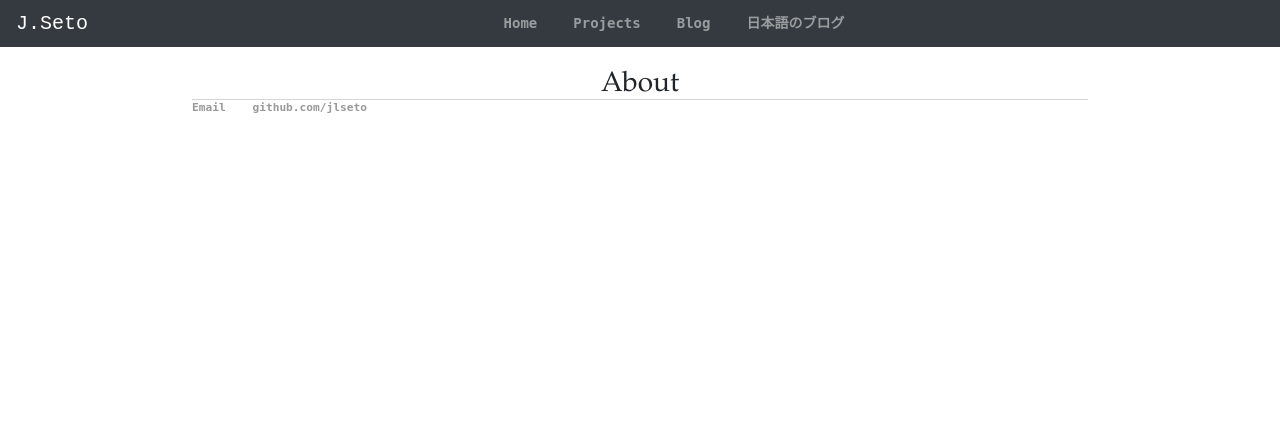
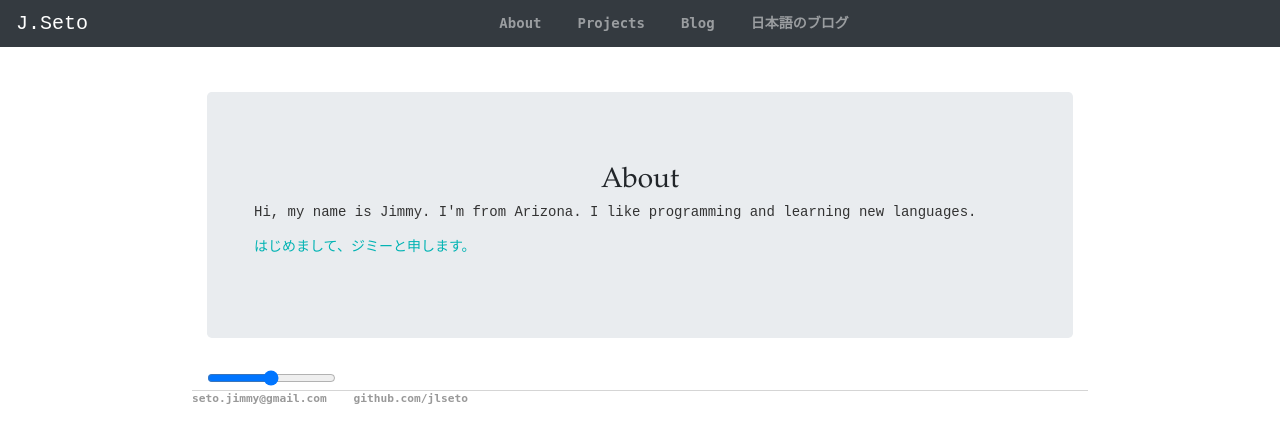
Before and after one commit to JLSeto/blog_angular, a Jekyll site: the page built from about/index.html, in a window 1280 px wide and 1400 px high. Shown: the top 443 px of the window. Built offline with Jekyll 4.4.1, drawn with Linux system fonts in a browser that asks for light colours; nearby versions of some CDN libraries.

Commit message:
Updated Stuff

```diff
--- /dev/null
+++ b/_layouts/about.html
@@ -0,0 +1,14 @@
+---
+layout: default
+---
+
+<div class="jumbotron">
+	<div class="container">
+		<h1 class="display-3">{{page.title}}</h1>
+		<p>{{ content }}</p>
+	</div>
+</div>
+
+<div id="slidecontainer">
+  <input type="range" min="1" max="100" value="50" class="slider" id="myRange">
+</div>
--- a/_layouts/default.html
+++ b/_layouts/default.html
@@ -21,6 +21,8 @@
 	</head>
   <body>
 
+
+
 		<nav class="navbar fixed-top navbar-expand-sm navbar-dark bg-dark">
 		<button class="navbar-toggler" type="button" data-toggle="collapse" data-target="#nav-content" aria-controls="nav-content" aria-expanded="false" aria-label="Toggle navigation">
 		<span class="navbar-toggler-icon"></span>
@@ -33,7 +35,7 @@
 		<div class="collapse navbar-collapse" id="nav-content">
 		<ul class="navbar-nav mx-auto">
 		<li class="nav-item">
-		<a class="nav-link" href="/">Home</a>
+		<a class="nav-link" href="/about">About</a>
 		</li>
 		<li class="nav-item">
 		<a class="nav-link" href="/projects">Projects</a>
@@ -62,7 +64,7 @@
 		</div><!-- /.container -->
 		<footer>
 				<ul>
-						<li><a href="mailto:seto.jimmy@gmail.com">Email</a></li>
+						<li><a href="mailto:seto.jimmy@gmail.com">seto.jimmy@gmail.com</a></li>
 						<li><a href="https://github.com/jlseto">github.com/jlseto</a></li>
 			</ul>
 		</footer>
@@ -79,6 +81,5 @@
 		<script src="https://maxcdn.bootstrapcdn.com/bootstrap/4.0.0-beta/js/bootstrap.min.js" integrity="sha384-h0AbiXch4ZDo7tp9hKZ4TsHbi047NrKGLO3SEJAg45jXxnGIfYzk4Si90RDIqNm1" crossorigin="anonymous"></script>
 
 
-
   </body>
 </html>
--- /dev/null
+++ b/_sass/jumbotron.scss
@@ -0,0 +1,25 @@
+/* Move down content because we have a fixed navbar that is 50px tall */
+body {
+  padding-top: 2rem;
+}
+
+p.about1 {
+    font-size: 1.0em;
+    line-height: 1.4em;
+    color: #333;
+}
+
+p.about2 {
+    font-size: 1.0em;
+    line-height: 1.4em;
+    color: rgb(0, 179, 179);
+}
+
+h1.display-3 {
+    font-size: 2.0em;
+
+}
+
+#slidecontainer {
+    width: 100%; /* Width of the outside container */
+}
--- a/_sass/typography.scss
+++ b/_sass/typography.scss
@@ -13,3 +13,75 @@ body {
     font-weight: 500;
     line-height: 15.4px;
 }
+
+
+
+nav ul, footer ul {
+    font-family:'monospace';
+    padding: 0px;
+    list-style: none;
+    font-weight: bold;
+}
+nav ul li, footer ul li {
+    display: inline;
+    margin-right: 20px;
+}
+a {
+    text-decoration: none;
+    color: #999;
+}
+a:hover {
+    text-decoration: underline;
+}
+h1 {
+    position: relative;
+    top: 10px;
+    text-align: center;
+    font-size: 2em;
+    font-family:'Garamond','monospace';
+}
+
+h2 {
+  font-size: 1.5em;
+  line-height: 1.4em;
+  color: #333;
+}
+
+p.meta {
+  font-size: 1.0em;
+  line-height: 1.4em;
+  color: #334;
+
+}
+
+p {
+    font-size: 1.5em;
+    line-height: 1.4em;
+    color: #333;
+}
+footer {
+    border-top: 1px solid #d5d5d5;
+    font-size: .8em;
+}
+
+ul.blog {
+  text-align: left;
+  margin: 20px auto 40px;
+  font-size: 1.0em;
+
+}
+
+ul.blog li {
+    list-style: none;
+
+}
+
+div.posts {
+  font-size: 0.6em;
+
+}
+
+a.blogg {
+
+
+}
--- a/about/index.html
+++ b/about/index.html
@@ -1,9 +1,13 @@
 ---
-layout: default
+layout: about
 title: About
-css:
-- /css/about.css
 ---
-<div class="hello">
-	<h1>{{ page.title }}</h1>
+
+
+<div class="about1">
+	<p class="about1">Hi, my name is Jimmy. I'm from Arizona. I like programming and learning new languages. </p>
 </div>
+
+<div class="about2">
+	<p class="about2">はじめまして、ジミーと申します。</p>
+</div>
--- a/css/main.scss
+++ b/css/main.scss
@@ -4,74 +4,4 @@
 ---
 
 @import "typography";
-
-
-nav ul, footer ul {
-    font-family:'monospace';
-    padding: 0px;
-    list-style: none;
-    font-weight: bold;
-}
-nav ul li, footer ul li {
-    display: inline;
-    margin-right: 20px;
-}
-a {
-    text-decoration: none;
-    color: #999;
-}
-a:hover {
-    text-decoration: underline;
-}
-h1 {
-    position: relative;
-    top: 10px;
-    text-align: center;
-    font-size: 2em;
-    font-family:'Garamond','monospace';
-}
-
-h2 {
-  font-size: 1.5em;
-  line-height: 1.4em;
-  color: #333;
-}
-
-p.meta {
-  font-size: 1.0em;
-  line-height: 1.4em;
-  color: #334;
-
-}
-
-p {
-    font-size: 1.5em;
-    line-height: 1.4em;
-    color: #333;
-}
-footer {
-    border-top: 1px solid #d5d5d5;
-    font-size: .8em;
-}
-
-ul.blog {
-  text-align: left;
-  margin: 20px auto 40px;
-  font-size: 1.0em;
-
-}
-
-ul.blog li {
-    list-style: none;
-
-}
-
-div.posts {
-  font-size: 0.6em;
-
-}
-
-a.blogg {
-
-
-}
+@import "jumbotron";
--- a/projects/index.html
+++ b/projects/index.html
@@ -6,3 +6,7 @@ title: Projects
 	<h1>{{ page.title }}</h1>
 
 </div>
+
+{% for item in site.data.project-categories %}
+
+{% endfor %}
```
